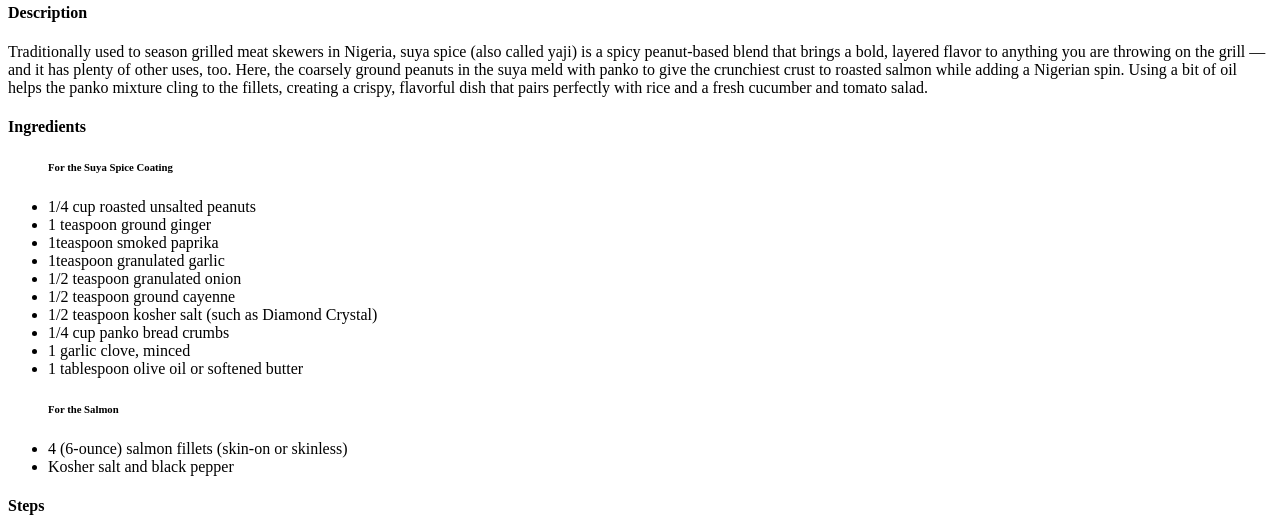
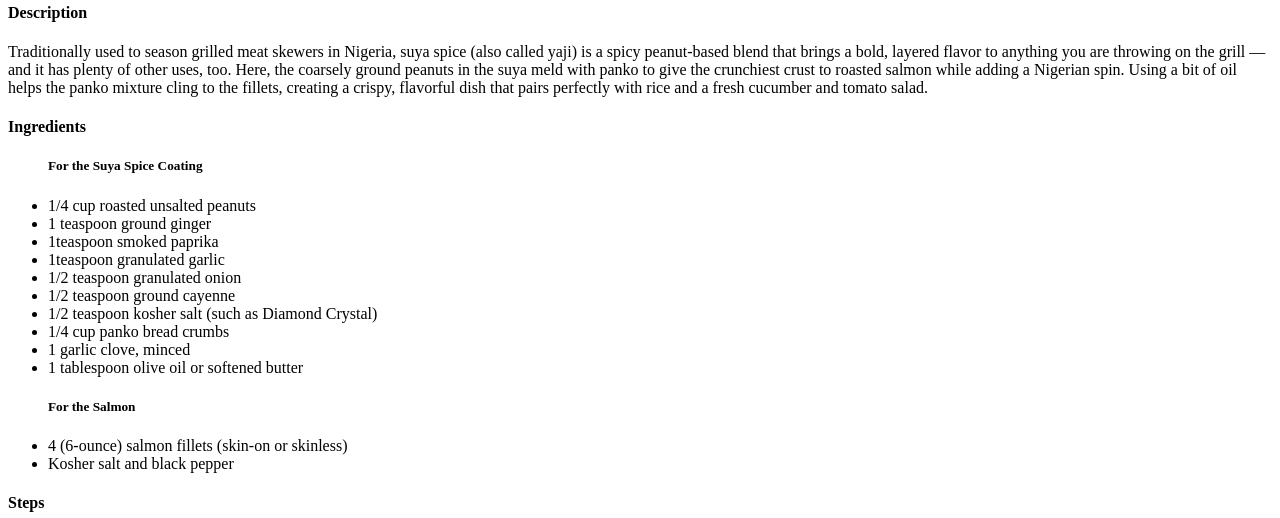
Before and after one commit to byronraco/odin-recipes, a plain HTML site: page recipes/suya-spiced-salmon.html in a window 1280 px wide. Shown: the part 289-807 px from the top of the page. Drawn offline with Linux system fonts and the light colour scheme.

Commit message:
Changed subheader size

```diff
--- a/recipes/suya-spiced-salmon.html
+++ b/recipes/suya-spiced-salmon.html
@@ -19,7 +19,7 @@
         <h4>Ingredients</h4>
         <p>
             <ul >
-                <h6>For the Suya Spice Coating</h6>
+                <h5>For the Suya Spice Coating</h5>
                 <li>1/4 cup roasted unsalted peanuts</li>
                 <li>1 teaspoon ground ginger</li>
                 <li>1teaspoon smoked paprika</li>
@@ -32,7 +32,7 @@
                 <li>1 tablespoon olive oil or softened butter</li>
             </ul>
             <ul>
-                <h6>For the Salmon</h6>
+                <h5>For the Salmon</h5>
                 <li>4 (6-ounce) salmon fillets (skin-on or skinless)</li>
                 <li>Kosher salt and black pepper</li>
             </ul>
```
